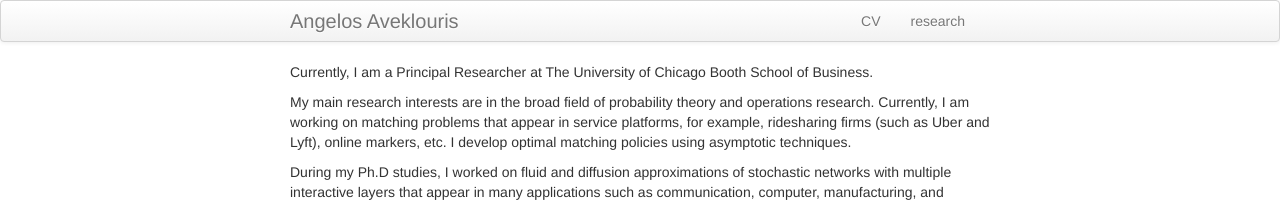
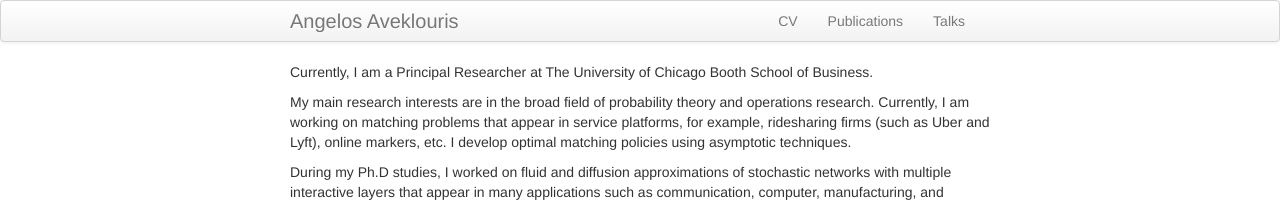
Before and after one commit to Angelos90/Angelos90.github.io, a Jekyll site: the page built from index.md, in a window 1280 px wide. Shown: the top 204 px of the page. Built offline with Jekyll 4.4.1, drawn with Linux system fonts in a browser that asks for light colours.

Commit message:
Update default.html

```diff
--- a/_includes/themes/twitter/default.html
+++ b/_includes/themes/twitter/default.html
@@ -36,7 +36,8 @@
           <a class="brand" href="{{ HOME_PATH }}">{{ site.title }}</a>
           <ul class="nav">
               <li><a href="{{ BASE_PATH }}/assets/CV.pdf">CV</a></li>
-              <li><a href="{{ BASE_PATH }}/pages/research.html">research</a></li>
+              <li><a href="{{ BASE_PATH }}/pages/research.html">Publications</a></li>
+              <li><a href="/pages/Talks.html">Talks</a></li>
           </ul>
         </div>
       </div>
```
